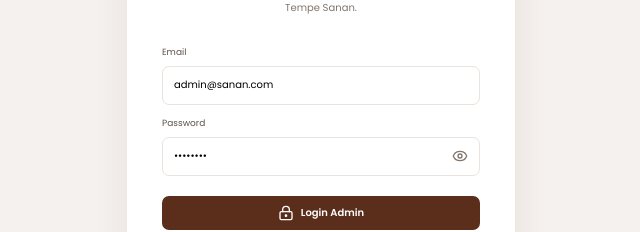
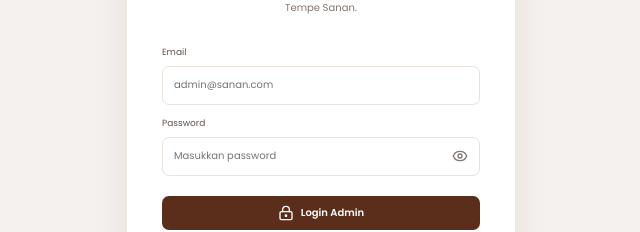
Before and after one commit to ardanguantengg/pbl-kampung-sanan-tempe-fe, a React (Vite) app: page /login in a window 1280 px wide. Shown: the part 357-589 px from the top of the page, without its empty margins (319-959 px from the left). Built offline with nearby package versions, Linux system fonts and the light colour scheme.

Commit message:
feat: update fe login page

```diff
--- a/src/pages/Login.tsx
+++ b/src/pages/Login.tsx
@@ -5,8 +5,8 @@ import { api } from '../services/api'
 
 function Login() {
   const navigate = useNavigate()
-  const [email, setEmail] = useState('admin@sanan.com')
-  const [password, setPassword] = useState('admin123')
+  const [email, setEmail] = useState('')
+  const [password, setPassword] = useState('')
   const [showPassword, setShowPassword] = useState(false)
   const [loading, setLoading] = useState(false)
   const [errorMessage, setErrorMessage] = useState<string | null>(null)
```
